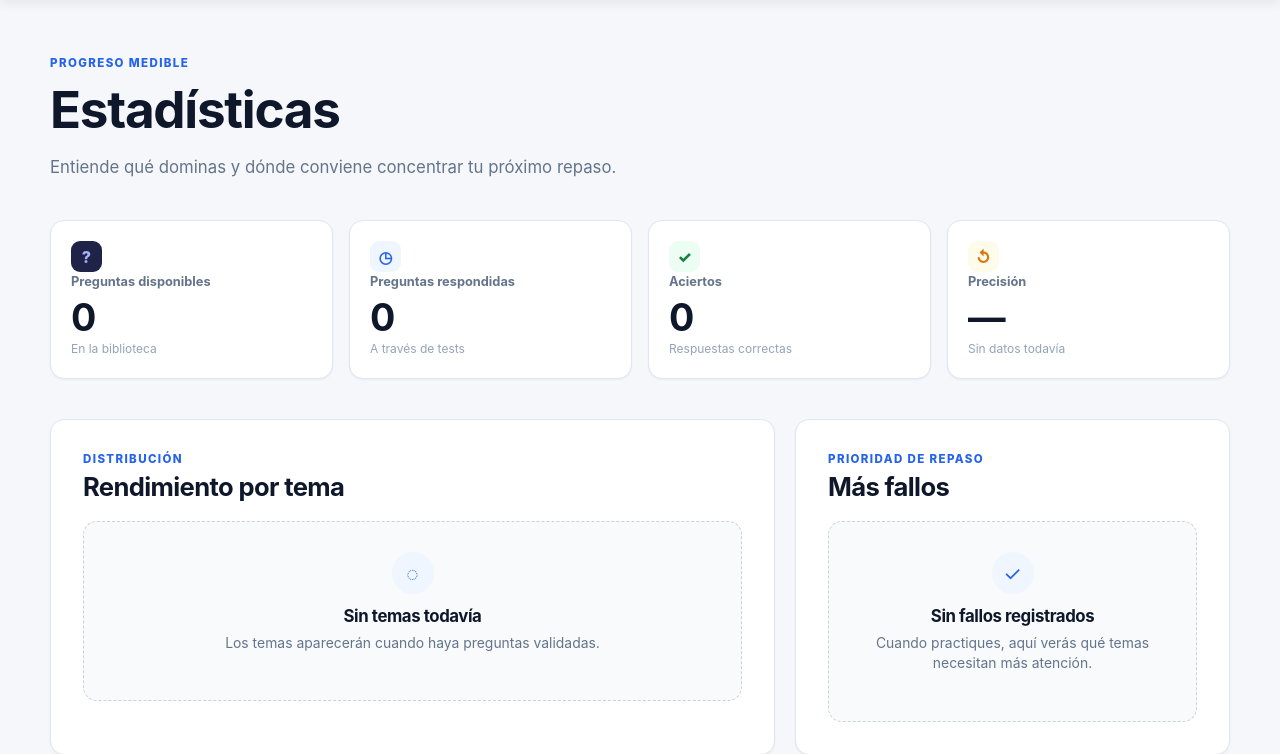
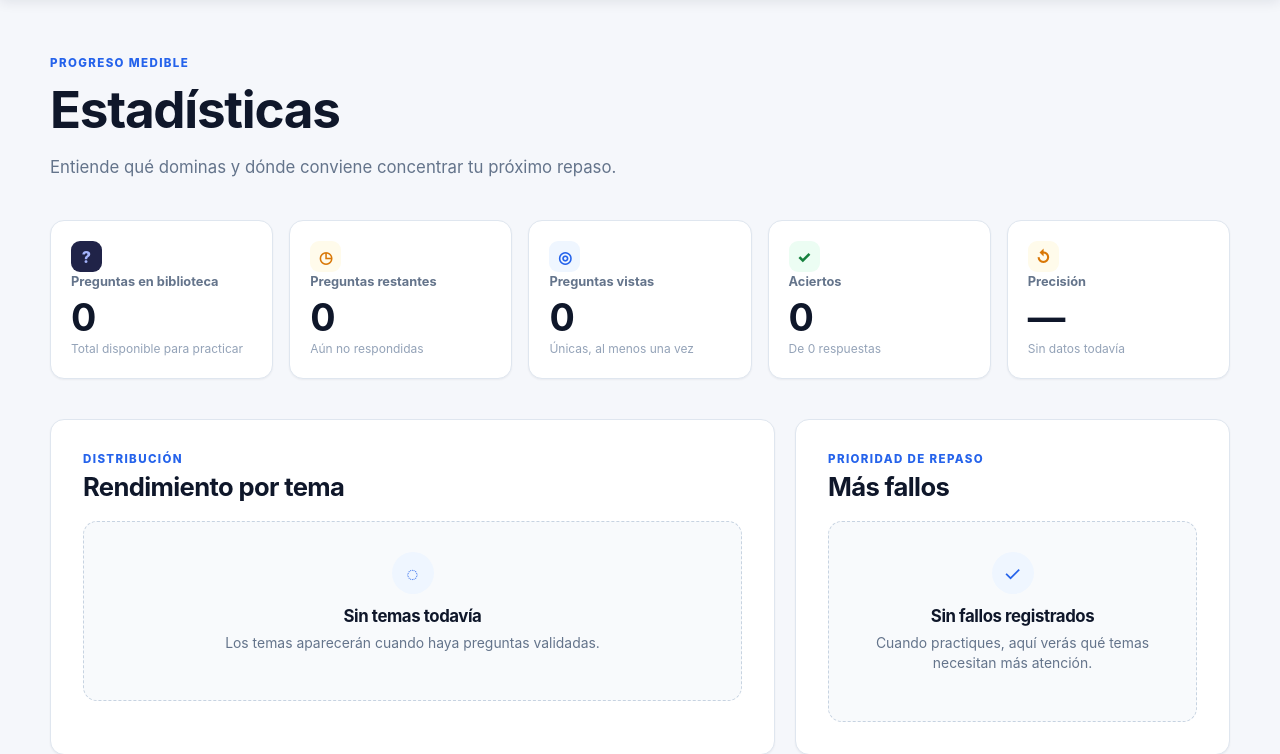
Before and after one commit to samuelrubiodev/carnet-quiz, a FastAPI app: page /statistics in a window 1280 px wide. Shown: the part 69-823 px from the top of the page. Run offline with FastAPI, Linux system fonts and the light colour scheme; data that the repository does not hold is empty.

Commit message:
fix(web): track remaining questions
Keep new-question selection from silently repeating answered items and offer explicit replay when the fresh pool is exhausted.

```diff
--- a/src/carnetquiz/repositories/questions.py
+++ b/src/carnetquiz/repositories/questions.py
@@ -47,8 +47,10 @@ def list_question_ids() -> set[str]:
 def question_statistics() -> dict[str, int]:
     with connect() as db:
         row = db.execute(
-            "SELECT COUNT(*) total, SUM(shown_count) shown, "
-            "SUM(correct_count) correct, SUM(wrong_count) wrong "
+            "SELECT COUNT(*) total, "
+            "SUM(CASE WHEN shown_count > 0 THEN 1 ELSE 0 END) seen, "
+            "SUM(CASE WHEN shown_count = 0 THEN 1 ELSE 0 END) remaining, "
+            "SUM(shown_count) shown, SUM(correct_count) correct, SUM(wrong_count) wrong "
             "FROM questions WHERE status='valid'"
         ).fetchone()
     return {key: int(row[key] or 0) for key in row.keys()}
--- a/src/carnetquiz/services/selection.py
+++ b/src/carnetquiz/services/selection.py
@@ -31,6 +31,7 @@ def select_questions(
     include_mastered: bool = True,
     start: str | int | float | None = None,
     until: str | int | float | None = None,
+    repeat_answered: bool = False,
 ) -> list[dict[str, object]]:
     if count < 1: raise ValueError("Cantidad debe ser positiva")
     start_seconds = parse_duration(start) if start is not None else (0.0 if until is not None else None)
@@ -56,7 +57,8 @@ def select_questions(
         return selected
     if mode == "new":
         fresh = [item for item in items if not int(item["shown_count"])]
-        pool = fresh or items; return list(rng.sample(pool, min(count, len(pool))))
+        pool = fresh if fresh else (items if repeat_answered else [])
+        return list(rng.sample(pool, min(count, len(pool))))
     if mode == "wrong_review":
         failed = [item for item in items if int(item["wrong_count"])]
         pool = failed or items; return list(rng.sample(pool, min(count, len(pool))))
--- a/src/carnetquiz/web/app.py
+++ b/src/carnetquiz/web/app.py
@@ -115,9 +115,12 @@ def _dashboard_view(video_count: int) -> dict[str, object]:
 def _video_views() -> list[dict[str, object]]:
     available_questions = list_questions()
     question_counts: dict[str, int] = {}
+    remaining_question_counts: dict[str, int] = {}
     for question in available_questions:
         video_id = str(question["video_id"])
         question_counts[video_id] = question_counts.get(video_id, 0) + 1
+        if not int(question["shown_count"]):
+            remaining_question_counts[video_id] = remaining_question_counts.get(video_id, 0) + 1
 
     result = []
     for source in video_service.list_videos():
@@ -125,7 +128,9 @@ def _video_views() -> list[dict[str, object]]:
         duration = float(video.get("duration_seconds") or 0)
         processed = min(duration, max(0.0, float(video.get("last_processed_seconds") or 0))) if duration else 0
         video["progress_percent"] = round(processed * 100 / duration) if duration else 0
-        video["question_count"] = question_counts.get(str(video["id"]), 0)
+        video_id = str(video["id"])
+        video["question_count"] = question_counts.get(video_id, 0)
+        video["remaining_question_count"] = remaining_question_counts.get(video_id, 0)
         result.append(video)
     return result
 
@@ -148,13 +153,20 @@ def _job_views() -> list[dict[str, object]]:
     return result
 
 
-def _new_test_context(mode: str = "random", error: str | None = None) -> dict[str, object]:
+def _new_test_context(
+    mode: str = "random",
+    error: str | None = None,
+    selected_video_ids: list[str] | None = None,
+    new_questions_exhausted: bool = False,
+) -> dict[str, object]:
     selected_mode = mode if mode in MODE_LABELS else "random"
     return {
         "videos": _video_views(),
         "modes": MODE_LABELS,
         "selected_mode": selected_mode,
         "selected_count": 10,
+        "selected_video_ids": selected_video_ids,
+        "new_questions_exhausted": new_questions_exhausted,
         "error": error,
     }
 
@@ -290,8 +302,10 @@ def create_app() -> FastAPI:
         video_ids: list[str] = Form(default=[]),
         start: str | None = Form(None),
         until: str | None = Form(None),
+        repeat_answered: bool = Form(False),
     ) -> Response:
         chosen_videos = list(video_ids or [])
+        new_questions_exhausted = False
         try:
             questions = select_questions(
                 mode,
@@ -299,11 +313,32 @@ def create_app() -> FastAPI:
                 chosen_videos or None,
                 start=start or None,
                 until=until or None,
+                repeat_answered=repeat_answered,
             )
             if not questions:
+                if mode == "new" and not repeat_answered:
+                    answered_questions = select_questions(
+                        mode,
+                        1,
+                        chosen_videos or None,
+                        start=start or None,
+                        until=until or None,
+                        repeat_answered=True,
+                    )
+                    if answered_questions:
+                        new_questions_exhausted = True
+                        raise ValueError(
+                            "Has agotado las preguntas nuevas para estos filtros. "
+                            "Puedes repetir las que ya has respondido."
+                        )
                 raise ValueError("No hay preguntas disponibles para estos filtros")
         except Exception as error:
-            context = _new_test_context(mode, str(error))
+            context = _new_test_context(
+                mode,
+                str(error),
+                selected_video_ids=chosen_videos,
+                new_questions_exhausted=new_questions_exhausted,
+            )
             context.update({"selected_count": count, "selected_start": start or "", "selected_until": until or ""})
             return page(request, "new_test.html", status_code=400, **context)
 
--- a/src/carnetquiz/web/static/style.css
+++ b/src/carnetquiz/web/static/style.css
@@ -192,7 +192,7 @@ code, pre { font-family: var(--font-mono); }
 [data-loading-form].is-loading .button-label { display: none; }
 [data-loading-form].is-loading .button-loading { display: inline; }
 
-.stat-grid { display: grid; grid-template-columns: repeat(4, 1fr); gap: var(--space-4); }
+.stat-grid { display: grid; grid-template-columns: repeat(auto-fit, minmax(180px, 1fr)); gap: var(--space-4); }
 .stat-card { min-width: 0; padding: var(--space-5); border: 1px solid var(--border); border-radius: var(--radius-md); background: var(--surface); box-shadow: var(--shadow-sm); }
 .stat-card strong { display: block; margin: 8px 0 3px; color: var(--text); font-size: clamp(1.8rem, 3vw, 2.35rem); letter-spacing: -.06em; line-height: 1; }
 .stat-label, .stat-note { display: block; }
@@ -241,6 +241,7 @@ input:hover, select:hover { border-color: var(--primary); }
 
 .alert { display: flex; align-items: flex-start; gap: 10px; margin: 0 0 var(--space-5); padding: 14px 16px; border: 1px solid; border-radius: var(--radius-sm); font-size: .87rem; }
 .alert strong { flex: 0 0 auto; }
+.alert .button { flex: 0 0 auto; margin-left: auto; }
 .alert-error { border-color: color-mix(in srgb, var(--danger) 35%, var(--border)); background: var(--danger-soft); color: var(--danger); }
 .alert-warning { border-color: color-mix(in srgb, var(--warning) 35%, var(--border)); background: var(--warning-soft); color: var(--warning); }
 
@@ -510,6 +511,8 @@ kbd { display: inline-block; min-width: 20px; padding: 2px 5px; border: 1px soli
     .hero-signal { display: none; }
     .hero-actions { align-items: stretch; flex-direction: column; }
     .hero-actions .button { width: 100%; }
+    .alert { flex-wrap: wrap; }
+    .alert .button { width: 100%; margin-left: 0; }
     .section-block { margin-top: var(--space-7); }
     .stat-grid { gap: 9px; }
     .stat-card { padding: 14px; }
--- a/src/carnetquiz/web/templates/statistics.html
+++ b/src/carnetquiz/web/templates/statistics.html
@@ -12,21 +12,27 @@
 <section class="stat-grid stats-grid-wide" aria-label="Resumen de estadísticas">
     <article class="stat-card">
         <span class="stat-icon stat-icon-indigo" aria-hidden="true">?</span>
-        <span class="stat-label">Preguntas disponibles</span>
+        <span class="stat-label">Preguntas en biblioteca</span>
         <strong>{{ stats.total }}</strong>
-        <span class="stat-note">En la biblioteca</span>
+        <span class="stat-note">Total disponible para practicar</span>
     </article>
     <article class="stat-card">
-        <span class="stat-icon stat-icon-blue" aria-hidden="true">◷</span>
-        <span class="stat-label">Preguntas respondidas</span>
-        <strong>{{ stats.answered }}</strong>
-        <span class="stat-note">A través de tests</span>
+        <span class="stat-icon stat-icon-amber" aria-hidden="true">◷</span>
+        <span class="stat-label">Preguntas restantes</span>
+        <strong>{{ stats.remaining }}</strong>
+        <span class="stat-note">Aún no respondidas</span>
+    </article>
+    <article class="stat-card">
+        <span class="stat-icon stat-icon-blue" aria-hidden="true">◎</span>
+        <span class="stat-label">Preguntas vistas</span>
+        <strong>{{ stats.seen }}</strong>
+        <span class="stat-note">Únicas, al menos una vez</span>
     </article>
     <article class="stat-card">
         <span class="stat-icon stat-icon-green" aria-hidden="true">✓</span>
         <span class="stat-label">Aciertos</span>
         <strong>{{ stats.correct }}</strong>
-        <span class="stat-note">Respuestas correctas</span>
+        <span class="stat-note">De {{ stats.answered }} respuestas</span>
     </article>
     <article class="stat-card">
         <span class="stat-icon stat-icon-amber" aria-hidden="true">↺</span>
```
Also changed, not shown: src/carnetquiz/web/templates/home.html (+8 -2 lines), src/carnetquiz/web/templates/new_test.html (+8 -3 lines), tests/test_selection_web_mcp.py (+91 -1 lines).
